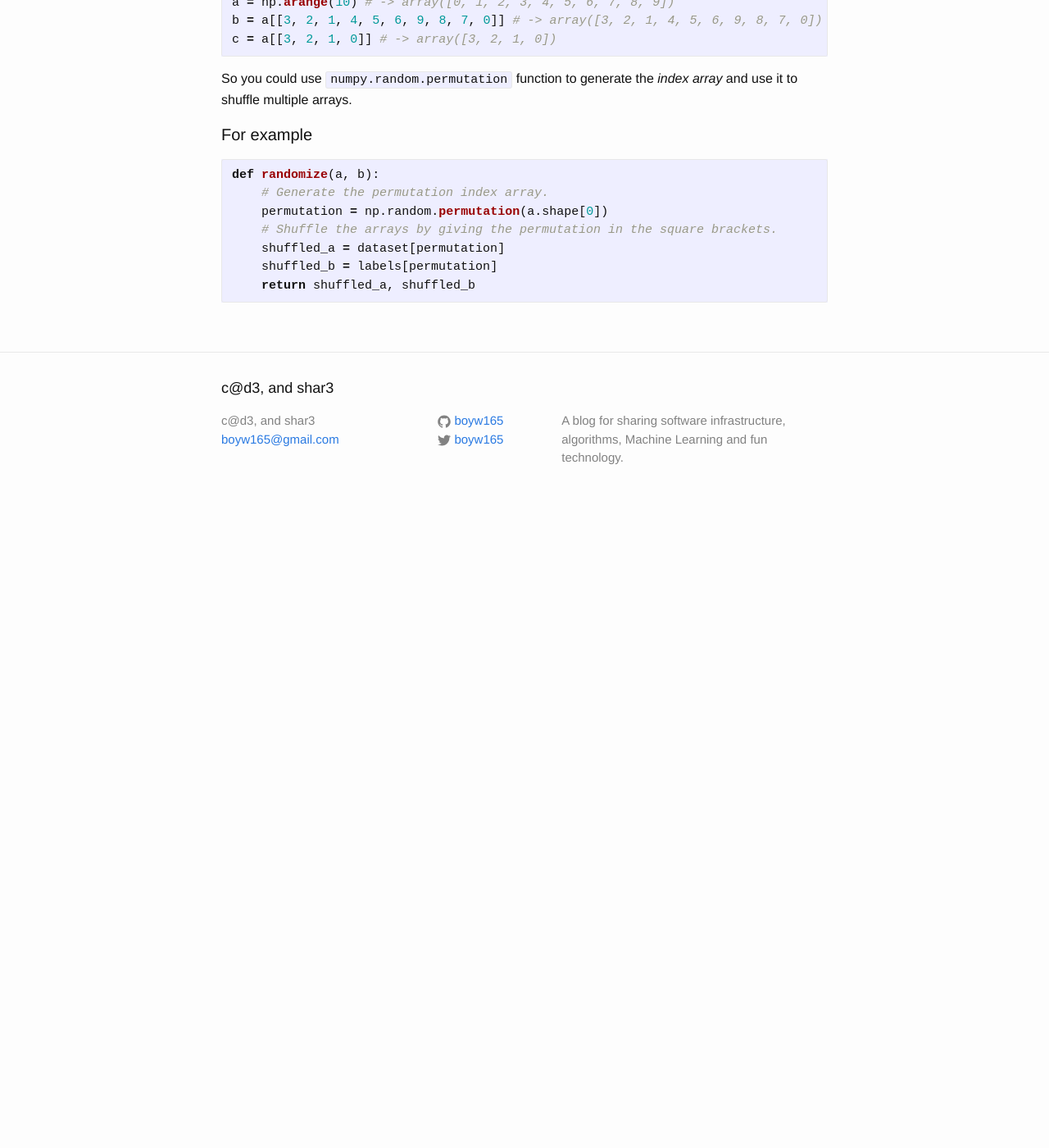
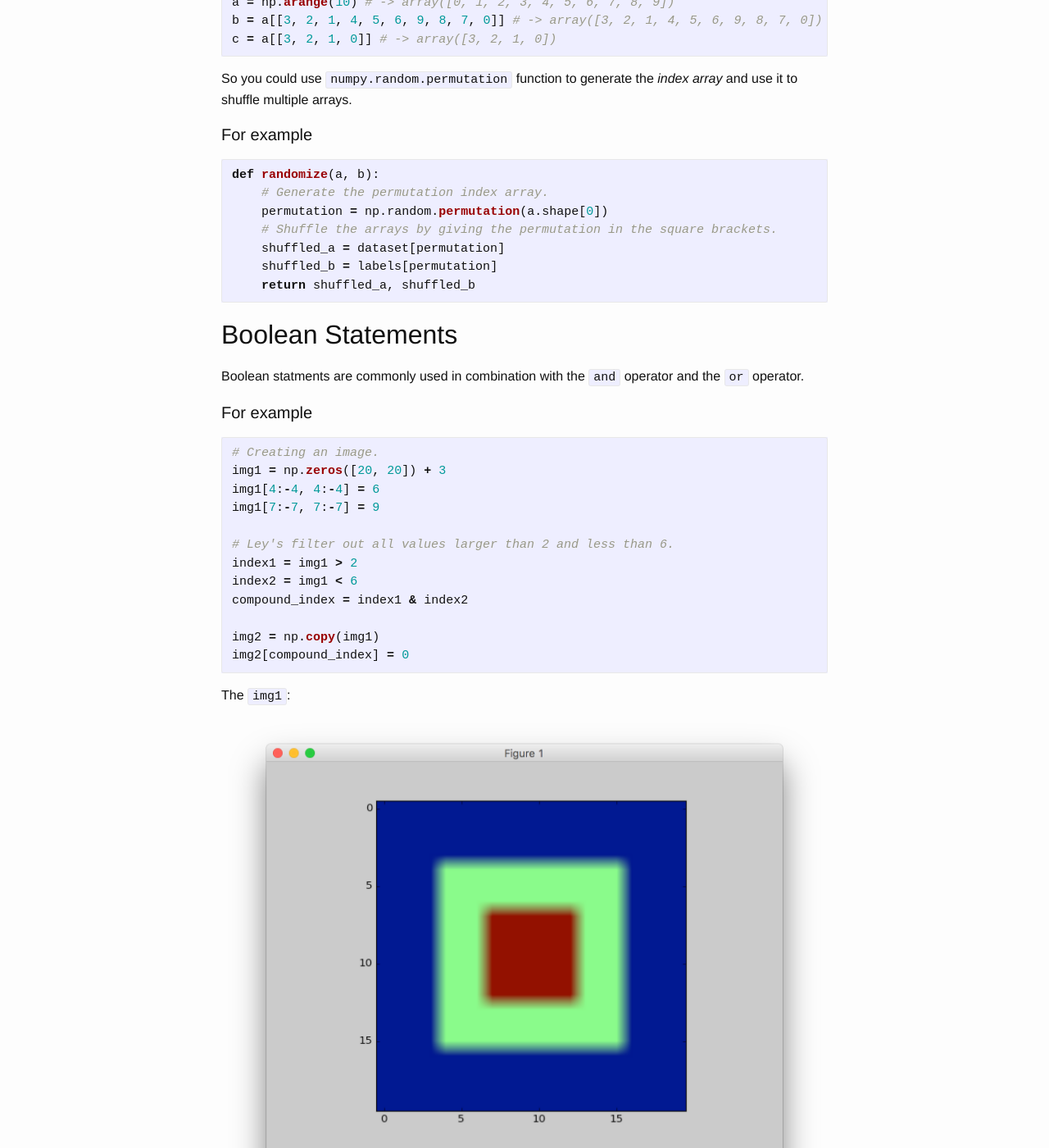
Before and after one commit to boyw165/boyw165.github.io, a Jekyll site: the page built from _posts/machine_learning/2016-07-09-tips-of-numpy.md, in a window 1280 px wide and 1400 px high, scrolled down 455 px. Shown: the whole window at 82% size. Built offline with Jekyll 4.4.1, drawn with Linux system fonts in a browser that asks for light colours; nearby versions of some CDN libraries; before the commit the page ends 1085 px from its top, so only the background shows below that.

Commit message:
Update the `tips of numpy` article.

````diff
--- a/_posts/machine_learning/2016-07-09-tips-of-numpy.md
+++ b/_posts/machine_learning/2016-07-09-tips-of-numpy.md
@@ -32,3 +32,33 @@ def randomize(a, b):
     shuffled_b = labels[permutation]
     return shuffled_a, shuffled_b
 ```
+
+Boolean Statements
+------------------
+
+Boolean statments are commonly used in combination with the `and` operator and the `or` operator.
+
+#### For example
+
+```python
+# Creating an image.
+img1 = np.zeros([20, 20]) + 3
+img1[4:-4, 4:-4] = 6
+img1[7:-7, 7:-7] = 9
+
+# Ley's filter out all values larger than 2 and less than 6.
+index1 = img1 > 2
+index2 = img1 < 6
+compound_index = index1 & index2
+
+img2 = np.copy(img1)
+img2[compound_index] = 0
+```
+
+The `img1`:
+
+![...](/images/2016-07-09-tips-of-numpy/ex-02-fig-01.png)
+
+The `img2`:
+
+![...](/images/2016-07-09-tips-of-numpy/ex-02-fig-02.png)
````
Also changed, not shown: images/2016-07-09-tips-of-numpy/ex-02-fig-01.png (added), images/2016-07-09-tips-of-numpy/ex-02-fig-02.png (added).
